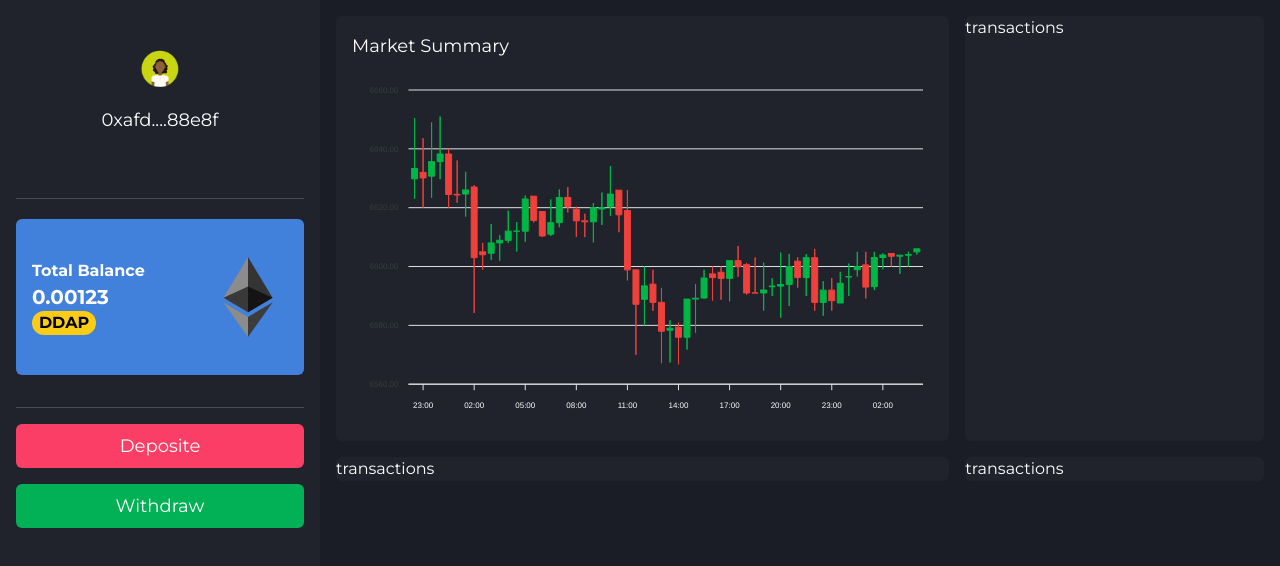
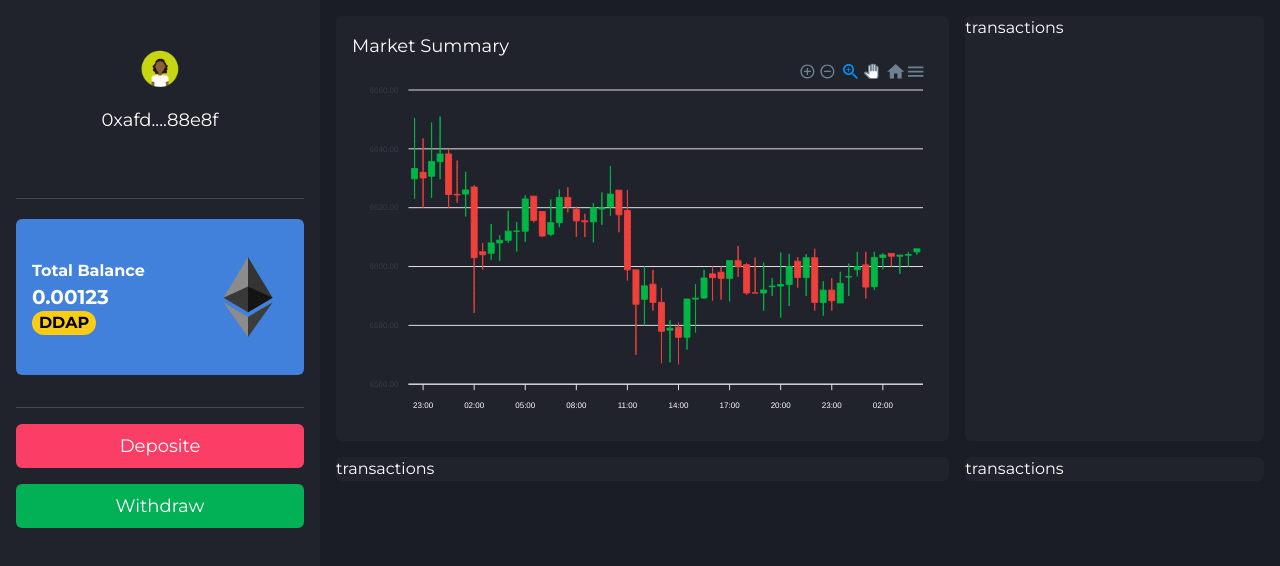
Before and after one commit to Mr-DecodeBlock/Decentralize-Token-Exchange, a React (Create React App) app: page / in a window 1280 px wide. Shown: the top 566 px of the page. Built offline with nearby package versions, Linux system fonts and the light colour scheme.

Commit message:
dex token exchange

```diff
--- a/src/components/PriceChartConfig.js
+++ b/src/components/PriceChartConfig.js
@@ -1,7 +1,7 @@
 export const chartOptions = {
   chart: {
-    animations: { enabled: false },
-    toolbar: { show: false },
+    animations: { enabled: true },
+    toolbar: { show: true },
     width: "100px",
   },
   tooltip: {
```
